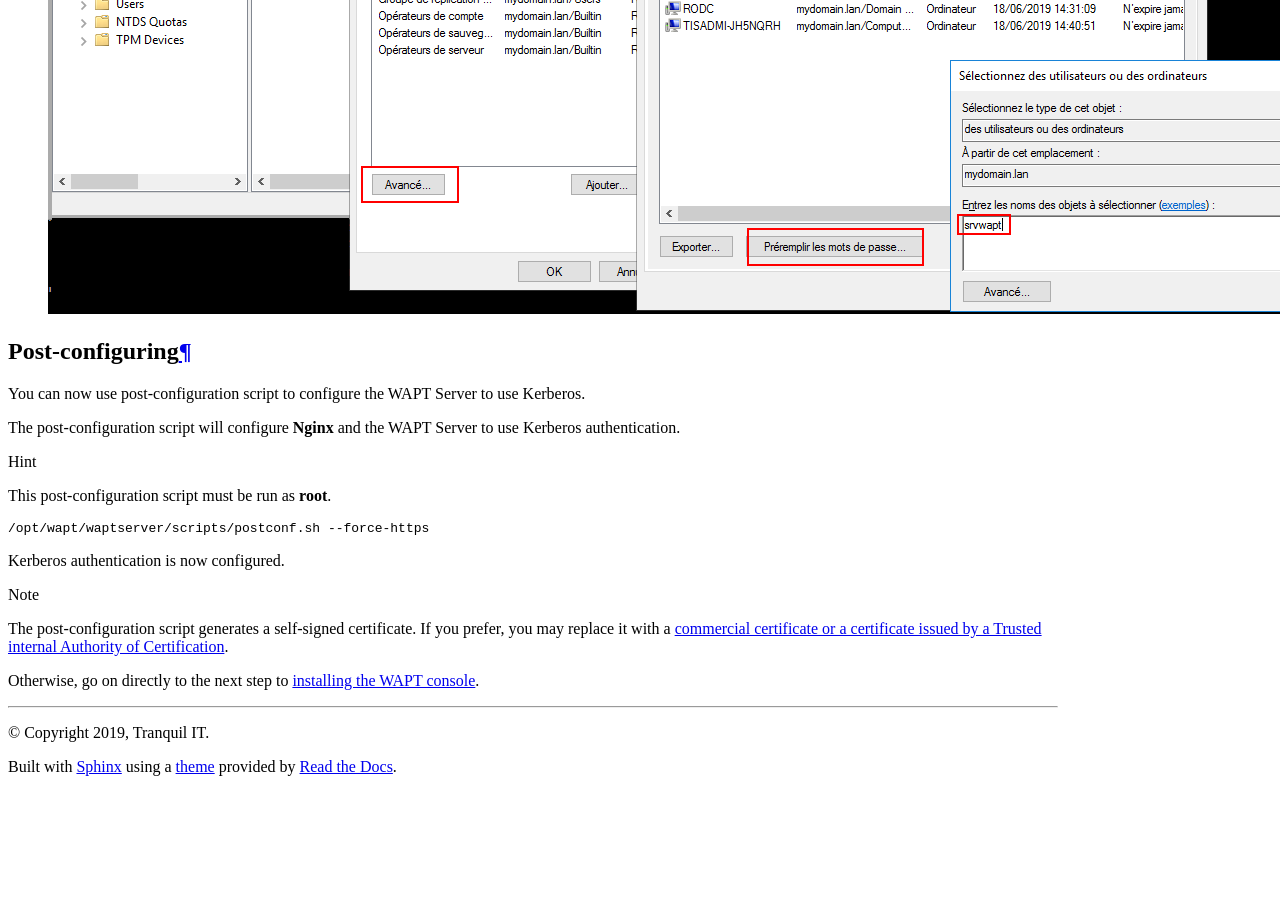
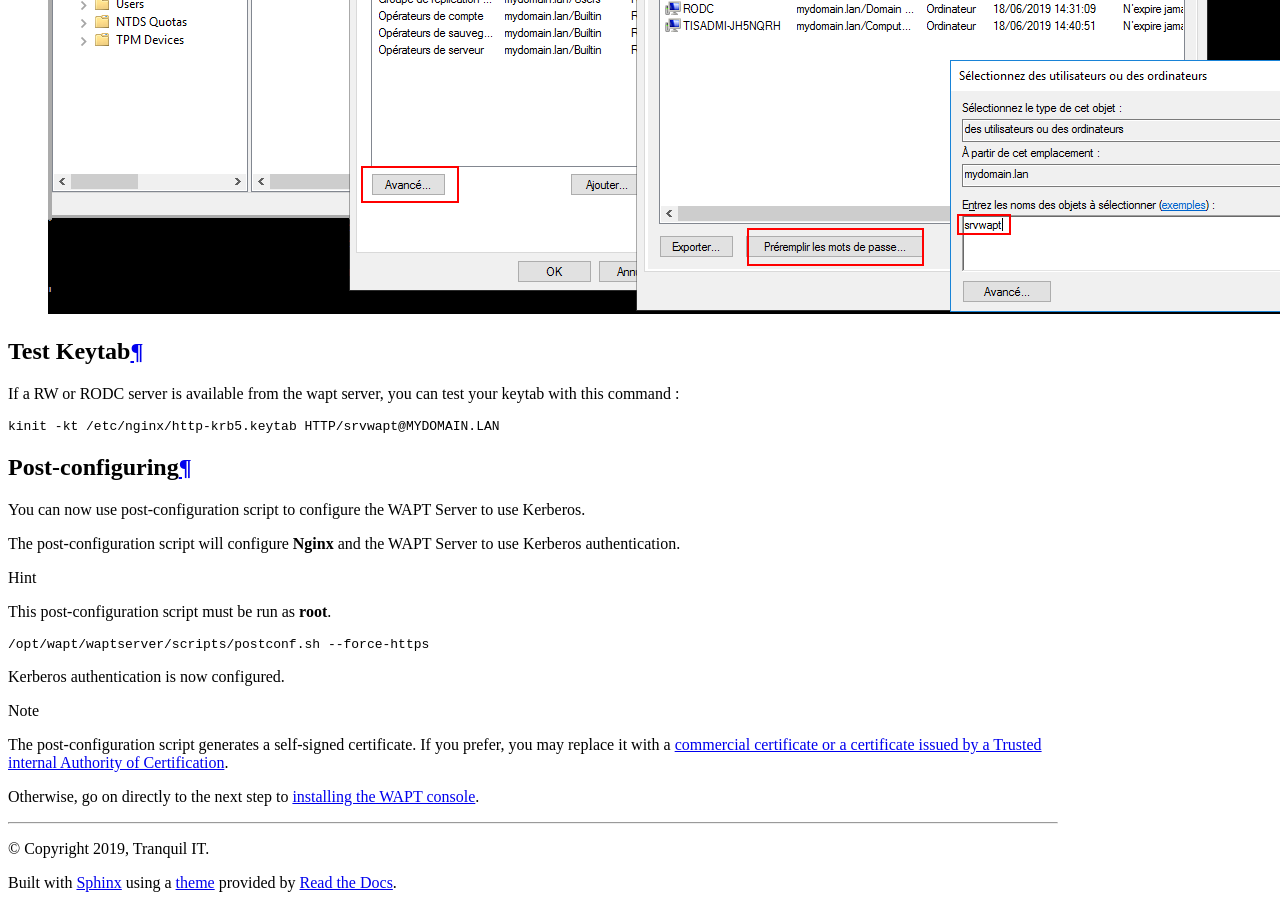
Before and after one commit to tranquilit/WAPT-Documentation, a Sphinx documentation site: the page built from source/waptserver-install/security/security-install-kerberos.rst, in a window 1280 px wide and 900 px high, scrolled down 2472 px. Built offline with Sphinx 7.4.7 and the Read the Docs theme 2.0.0, drawn with Linux system fonts in a browser that asks for light colours; before the commit the page ends 3256 px from its top, so only the background shows below that.

Commit message:
Add test

```diff
--- a/source/waptserver-install/security/security-install-kerberos.rst
+++ b/source/waptserver-install/security/security-install-kerberos.rst
@@ -126,7 +126,6 @@ Apply the right to the http-krb5.keytab file
    sudo chmod 640 /etc/nginx/http-krb5.keytab
    sudo chown root:www-data /etc/nginx/http-krb5.keytab
 
-
 Case of a use of a rodc
 """"""""""""""""""""""""""""
 
@@ -138,8 +137,19 @@ Case of a use of a rodc
   :align: center
   :alt: Preload Password srvwapt account
 
+
+Test Keytab
+"""""""""""""""""""""""""""""""""""""""""""""""""""""
+
+If a RW or RODC server is available from the wapt server, you can test your keytab with this command :
+
+.. code-block:: bash
+
+   kinit -kt /etc/nginx/http-krb5.keytab HTTP/srvwapt@MYDOMAIN.LAN
+
+
 Post-configuring
-""""""""""""""""
+"""""""""""""""""
 
 You can now use post-configuration script to configure the WAPT Server
 to use Kerberos.
```
